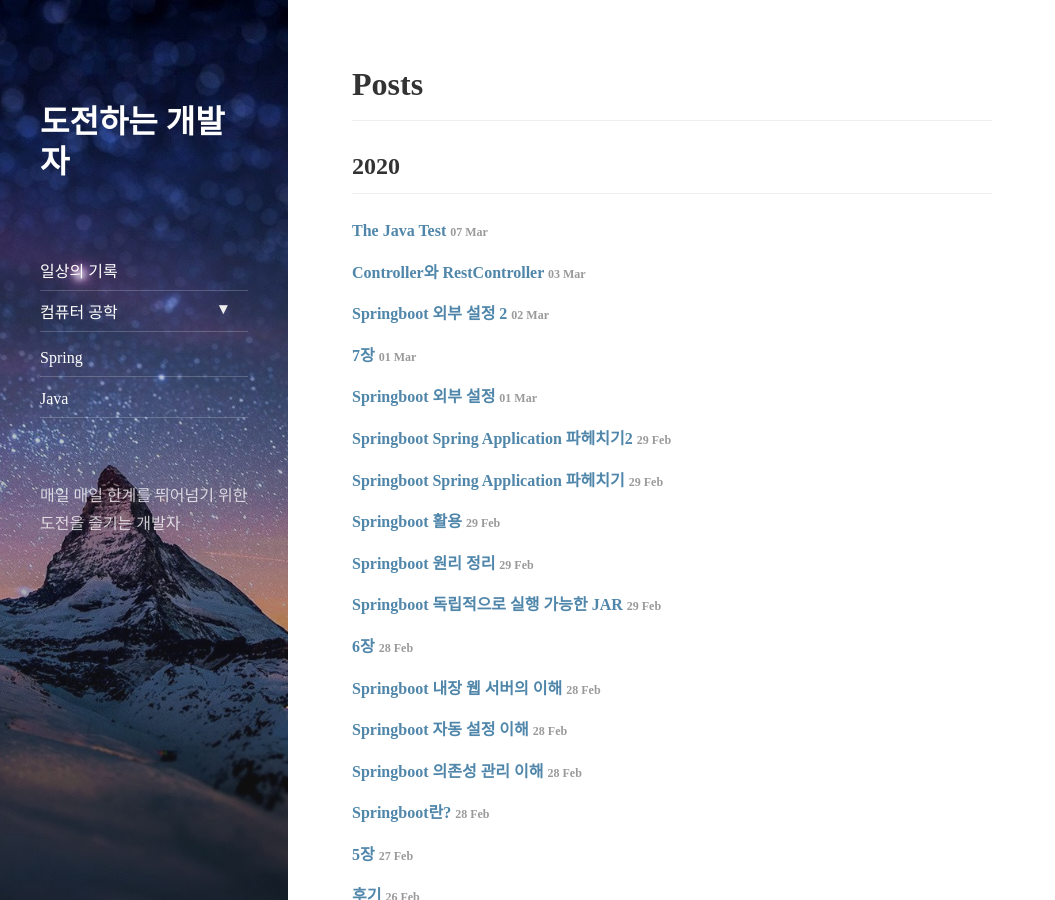
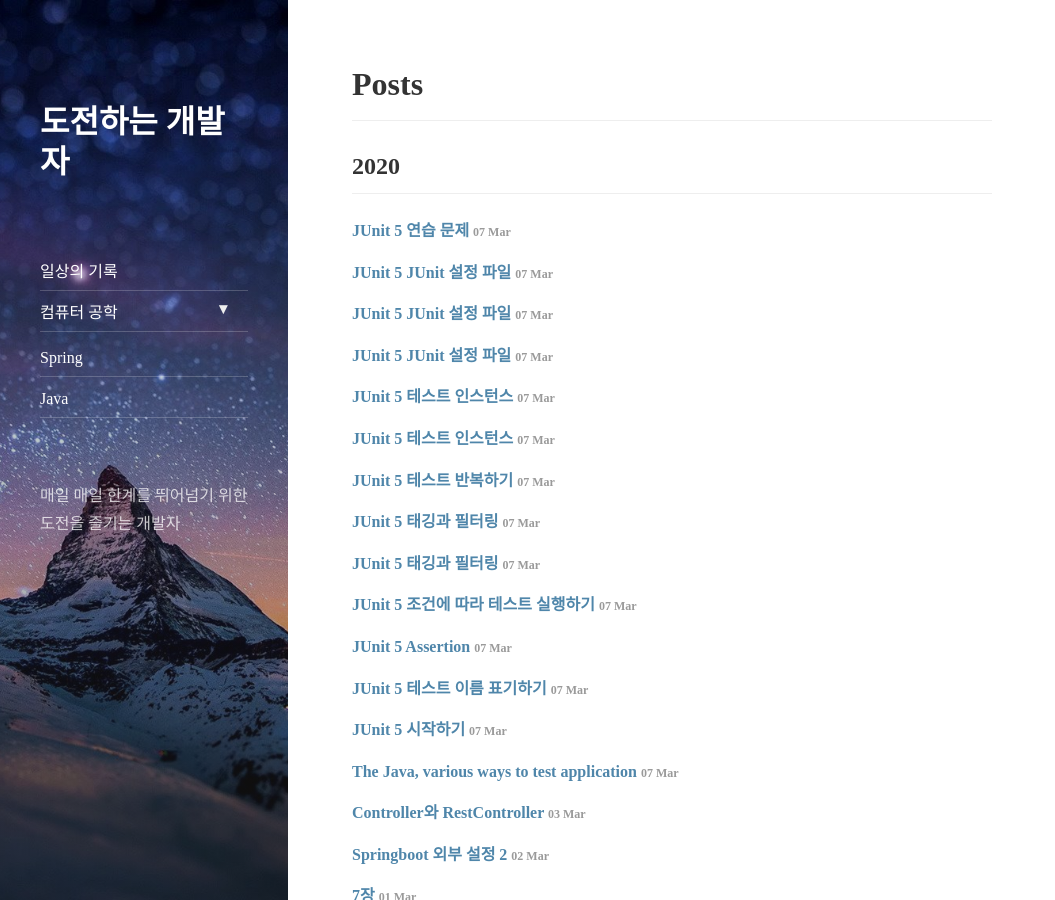
Before and after one commit to minkukjo/minkukjo.github.io, a Jekyll site: the page built from posts.md, in a window 1280 px wide and 900 px high. Shown: the whole window, without its empty margins (0-1055 px from the left). Built offline with Jekyll 4.4.1, drawn with Linux system fonts in a browser that asks for light colours; nearby versions of some CDN libraries; part of the change alters nothing that is shown.

Commit message:
JUnit 5 학습 완료

````diff
--- a/_posts/2020-03-07-Java-01.md
+++ b/_posts/2020-03-07-Java-01.md
@@ -1,6 +1,6 @@
 ---
 layout: post
-title: The Java Test
+title: The Java, various ways to test application
 subtitle: ""
 categories: java
 tags: java
@@ -27,6 +27,8 @@ JUnit 5가 등장하지는 2년이 넘었지만, 그전까진 JUnit4를 사용
 
 JUnit 5는 **Juptier, Vintage, JUnit Platform** 세가지로 이루어져있다.
 
+**JUnit Platform은** 테스트를 실행하는 런처와 테스트 엔진의 API를 제공하는 모듈이다.
+
 Vintage는 구버전을 지원하는 모듈이고, Juptier는 JUnit5를 제공하는 TestEngine API 구현체이다.
 
 여기서는 주로 **Juptier**에 대해서 살펴보도록 하겠다.
--- /dev/null
+++ b/_posts/2020-03-07-Java-02.md
@@ -0,0 +1,57 @@
+---
+layout: post
+title: JUnit 5 시작하기
+subtitle: ""
+categories: java
+tags: java
+comments: false
+---
+
+## The Java JUnit 5 시작하기
+
+백기선님의 강의인 `The Java 애플리케이션을 테스트하는 다양한 방법`을 듣고 공부한 내용을 정리한 글
+
+## JUnit 5 시작하기
+
+```
+Intellij 테스트 클래스 생성 단축키
+Shift+ Ctrl + Commant + T = 테스트 생성
+```
+
+Springboot 2.2 이상부터는 `spring-boot-starter-test`에서 기본적으로 JUnit 5를 사용한다.
+
+## JUnit 5에서 제공하는 애노테이션
+
+### @Test
+
+테스트를 수행할 메소드에 매핑한다.
+
+해당 메소드를 테스트하겠다는 의미.
+
+### @BeforeAll
+
+테스트 코드의 여러 테스트가 실행되기 `전` 때 딱 한번만 호출
+
+static 타입이어야하며 반환값은 없어야한다.
+
+### @AfterAll
+
+테스트 코드의 여러 테스트가 실행된 `후` 때 딱 한번만 호출
+
+static 타입이어야하며 반환값은 없어야한다.
+
+### @BeforeEach
+
+모든 테스트가 실행될 때 마다 실행된다.
+
+### @AfterEach
+
+모든 테스트가 실행될 때 마다 실행된다.
+
+### @Disabled
+
+해당 테스트는 실행하지 않겠다는 애노테이션.
+
+## Reference
+
+백기선님 인프런 강의 `더 자바, 애플리케이션을 테스트하는 다양한 방법`
--- /dev/null
+++ b/_posts/2020-03-07-Java-03.md
@@ -0,0 +1,45 @@
+---
+layout: post
+title: JUnit 5 테스트 이름 표기하기
+subtitle: ""
+categories: java
+tags: java
+comments: false
+---
+
+## The Java JUnit 5 테스트 이름 표기하기
+
+백기선님의 강의인 `The Java 애플리케이션을 테스트하는 다양한 방법`을 듣고 공부한 내용을 정리한 글
+
+## 테스트 이름을 표기하는 방법
+
+기본 표기 전략은 메서드 이름으로 테스트 이름을 구분한다.
+
+### @DisplayNameGeneration
+
+클래스에 사용하면 모든 메서드에 이름 전략을 제공해준다.
+
+가령 my_test_method라고 했을 때 @DisplayNameGeneration 애노테이션 값으로 ReplaceUnderscores라는 클래스 타입을 주면, 언더바를 공백문자로 치환해준다.
+
+### @DisplayNmae
+
+해당 메소드의 이름을 직접 매핑할 수 있는 애노테이션
+
+이모지도 가능하다!
+
+가급적이면 이 방법을 권장한다.
+
+테스트 이름이 길어지는 경우가 많기 때문에 가급적이면 DisplayName을 사용하는 편이 좋다.
+
+```
+Intellij 꿀팁
+
+메소드 안에서 실행하면 해당 단위 테스트만 테스트하며 메소드
+
+밖에서 실행할 경우 클래스 안의 모든 단위 테스트들을 실행함
+```
+
+
+## Reference
+
+백기선님 인프런 강의 `더 자바, 애플리케이션을 테스트하는 다양한 방법`
--- /dev/null
+++ b/_posts/2020-03-07-Java-04.md
@@ -0,0 +1,66 @@
+---
+layout: post
+title: JUnit 5 Assertion
+subtitle: ""
+categories: java
+tags: java
+comments: false
+---
+
+## The Java JUnit 5 Assertion
+
+백기선님의 강의인 `The Java 애플리케이션을 테스트하는 다양한 방법`을 듣고 공부한 내용을 정리한 글
+
+## Assertion이란
+
+테스트의 결과를 검증하기 위한 다양한 메소드 기능을 제공한다.
+
+기본적으로 JUnit이 제공하는 기능이다.
+
+### aasertNotNull(actual)
+
+해당 값이 Null인지를 검사해준다.
+
+### aasertEquals(expect,actual,message)
+
+aasertEquals는 기본적으로 **기대 값, 실제 값, 메시지** 세개의 값을 매개변수로 받는다.
+
+이때 메시지는 람다식이 가능한데, 만약 문자열 연산의 비용이 큰 경우라면 람다식을 사용함으로써 에러가 발생할 때만 문자열 연산을 수행하기 때문에 성능의 이점을 노려볼 수 있다. (Lazy Evaluation)
+
+### assertTrue(actual)
+
+매개변수의 조건이 참인지 확인할 때 사용한다.
+
+### assertAll(executables...)
+
+함수형 인터페이스들을 매개변수로 받을 수 있다.
+
+기본적으로 매개변수들은 람다형으로 선언된다.
+
+가령 테스트를 검증하는 assertNotNull,assertTrue 등의 검증들을 모두 묶어서 한번에 처리가 가능하다.
+
+### assertThrows(expectedType, executable)
+
+내가 만든 예외 메시지와 실제 에러 메시지가 같은지 비교할 때 사용한다.
+
+### assertTimeout(duration, executable)
+
+특정 시간 안에 실행이 완료되는지 확인할때 사용한다.
+
+assertTimeout은 기대한 시간보다 큰 경우 전체 코드를 실행하고 나서 그 시간을 비교한다.
+
+그런데 만약 내가 지정한 시간을 지난 경우 전체 코드를 실행하지 않고 실패처리를 하게 하고 싶은 경우가 있을 수 있다.
+
+이 때 사용하는 메소드가 assertTimeoutPreemptively이다.
+
+assertTimeoutPreemptively를 사용하면 원하는 시간보다 넘어갈 경우 거기서 즉시 테스트 실패를 반환한다.
+
+대신 사용할 때 주의를 요하는데, 만약 Thread Local을 사용하는 코드라면 예상치 못한 결과를 얻을 수도 있다.
+
+## 유사품
+
+AssertJ나 Hermcrest 등과 같이 Aseertion을 좀 더 쉽게 사용할 수 있게 만들어주는 라이브러리들도 존재한다.
+
+## Reference
+
+백기선님 인프런 강의 `더 자바, 애플리케이션을 테스트하는 다양한 방법`
--- /dev/null
+++ b/_posts/2020-03-07-Java-05.md
@@ -0,0 +1,38 @@
+---
+layout: post
+title: JUnit 5 조건에 따라 테스트 실행하기
+subtitle: ""
+categories: java
+tags: java
+comments: false
+---
+
+## The Java JUnit 5 조건에 따라 테스트 실행하기
+
+백기선님의 강의인 `The Java 애플리케이션을 테스트하는 다양한 방법`을 듣고 공부한 내용을 정리한 글
+
+## 조건에 따라 테스트를 실행하는 방법
+
+만약 어떤 특정 테스트코드가 특정 OS, 특정 Java version, 환경변수, 시스템 변수에 따라 실행되거나 실행되지 않아야 한다면 어떻게 해야할까?
+
+이를 해결하기 위해 JUnit Jupiter에서 **assumeTure**라는 메소드를 제공한다.
+
+## assumeTure(actual)
+
+해당 조건 아래의 테스트 코드를 실행하지않고 그대로 테스트를 깨버리는 메소드이다.
+
+## assumingThat(actual,execute)
+
+해당 조건을 만족하면 execute를 실행하라는 메소드이다.
+
+## EnabledOnOs(OS_Type) / DisabledOnOS
+
+해당 운영체제가 어떤 운영체제냐에 따라 실행할지 말지를 결정하는 테스트 애노테이션이다.
+
+배열로 선언하여 여러개의 OS를 검증하는 것도 가능하다.
+
+비슷하게 **@EnabledOnJre**가 있는데 역시 비슷하게 JVM 버전에 따라 테스트를 실행하게 할 수 있다.
+
+## Reference
+
+백기선님 인프런 강의 `더 자바, 애플리케이션을 테스트하는 다양한 방법`
--- /dev/null
+++ b/_posts/2020-03-07-Java-06.md
@@ -0,0 +1,26 @@
+---
+layout: post
+title: JUnit 5 태깅과 필터링
+subtitle: ""
+categories: java
+tags: java
+comments: false
+---
+
+## The Java JUnit 5 태깅과 필터링
+
+백기선님의 강의인 `The Java 애플리케이션을 테스트하는 다양한 방법`을 듣고 공부한 내용을 정리한 글
+
+## 태깅과 필터링이란?
+
+테스트 그룹을 만들고 원하는 테스트 그룹만 테스트를 실행할 수 있는 기능
+
+## @Tag(name:String)
+
+Tag 내부에 들어가는 이름들만 따로 필터링해서 실행할 수 있다.
+
+Intellij에서는 Edit Configuration에서 Test kind를 Tags로 바꾸고 tag expression에 Tag 이름을 적어주면 특정 태그들만 실행할 수 있다.
+
+## Reference
+
+백기선님 인프런 강의 `더 자바, 애플리케이션을 테스트하는 다양한 방법`
--- /dev/null
+++ b/_posts/2020-03-07-Java-07.md
@@ -0,0 +1,26 @@
+---
+layout: post
+title: JUnit 5 태깅과 필터링
+subtitle: ""
+categories: java
+tags: java
+comments: false
+---
+
+## The Java JUnit 5 태깅과 필터링
+
+백기선님의 강의인 `The Java 애플리케이션을 테스트하는 다양한 방법`을 듣고 공부한 내용을 정리한 글
+
+## 태깅과 필터링이란?
+
+테스트 그룹을 만들고 원하는 테스트 그룹만 테스트를 실행할 수 있는 기능
+
+## @Tag(name:String)
+
+Tag 내부에 들어가는 이름들만 따로 필터링해서 실행할 수 있다.
+
+Intellij에서는 Edit Configuration에서 Test kind를 Tags로 바꾸고 tag expression에 Tag 이름을 적어주면 특정 태그들만 실행할 수 있다.
+
+## Reference
+
+백기선님 인프런 강의 `더 자바, 애플리케이션을 테스트하는 다양한 방법`
--- /dev/null
+++ b/_posts/2020-03-07-Java-08.md
@@ -0,0 +1,34 @@
+---
+layout: post
+title: JUnit 5 테스트 반복하기
+subtitle: ""
+categories: java
+tags: java
+comments: false
+---
+
+## The Java JUnit 5 테스트 반복하기
+
+백기선님의 강의인 `The Java 애플리케이션을 테스트하는 다양한 방법`을 듣고 공부한 내용을 정리한 글
+
+## 테스트를 반복하는 방법
+
+테스트를 여러번 실행해야하는 상황이 있을 수 있다.
+
+## RepeatedTest(Count)
+
+Count에 반복 횟수 값을 넣어주면 테스트를 여러번 반복하는 것이 가능하다.
+
+또한 해당 애노테이션이 달려있는 메소드에 RepetitionInfo 타입의 매개변수를 받아 현재 몇번 째 반복이 되고 있는 테스트인지 코드상에서 확인할 수 있다.
+
+```
+Intellij 단축키
+
+Command+P를 누르면 해당 파라미터로 어떤 것을 넣어야하는지 알 수 있다.
+```
+
+
+
+## Reference
+
+백기선님 인프런 강의 `더 자바, 애플리케이션을 테스트하는 다양한 방법`
--- /dev/null
+++ b/_posts/2020-03-07-Java-09.md
@@ -0,0 +1,34 @@
+---
+layout: post
+title: JUnit 5 테스트 인스턴스
+subtitle: ""
+categories: java
+tags: java
+comments: false
+---
+
+## The Java JUnit 5 테스트 인스턴스
+
+백기선님의 강의인 `The Java 애플리케이션을 테스트하는 다양한 방법`을 듣고 공부한 내용을 정리한 글
+
+## 테스트 인스턴스
+
+JUnit이 테스트를 실행할 때 해당 클래스의 인스턴스를 만들어야한다.
+
+그런데 이 테스트의 인스턴스는 매 테스트가 실행될 때 마다 새롭게 인스턴스가 생성된다.
+
+**즉 매 테스트 메소드가 실행할 때 마다 JUnit은 해당 메소드를 가진 클래스 인스턴스를 계속 생성한다는 의미**이다.
+
+그렇기 때문에 테스트간의 의존성을 갖지않게 하는 것이 좋다.
+
+JUnit 5에서는 이 기본 전략을 **바꾸는 것**이 가능하다.
+
+## @TestInstance(LifeCycle)
+
+인스턴스 생성 전략을 설정할 수 있는 애노테이션이다.
+
+LifeCycle에 전략을 PER_CLASS로 줄 경우 하나의 인스턴스만 생성되며 @BeforeAll과 @AfterAll을 static 메서드로 선언하지 않아도 된다. (당연한 이야기)
+
+## Reference
+
+백기선님 인프런 강의 `더 자바, 애플리케이션을 테스트하는 다양한 방법`
--- /dev/null
+++ b/_posts/2020-03-07-Java-10.md
@@ -0,0 +1,34 @@
+---
+layout: post
+title: JUnit 5 테스트 인스턴스
+subtitle: ""
+categories: java
+tags: java
+comments: false
+---
+
+## The Java JUnit 5 테스트 인스턴스
+
+백기선님의 강의인 `The Java 애플리케이션을 테스트하는 다양한 방법`을 듣고 공부한 내용을 정리한 글
+
+## 테스트 인스턴스
+
+JUnit이 테스트를 실행할 때 해당 클래스의 인스턴스를 만들어야한다.
+
+그런데 이 테스트의 인스턴스는 매 테스트가 실행될 때 마다 새롭게 인스턴스가 생성된다.
+
+**즉 매 테스트 메소드가 실행할 때 마다 JUnit은 해당 메소드를 가진 클래스 인스턴스를 계속 생성한다는 의미**이다.
+
+그렇기 때문에 테스트간의 의존성을 갖지않게 하는 것이 좋다.
+
+JUnit 5에서는 이 기본 전략을 **바꾸는 것**이 가능하다.
+
+## @TestInstance(LifeCycle)
+
+인스턴스 생성 전략을 설정할 수 있는 애노테이션이다.
+
+LifeCycle에 전략을 PER_CLASS로 줄 경우 하나의 인스턴스만 생성되며 @BeforeAll과 @AfterAll을 static 메서드로 선언하지 않아도 된다. (당연한 이야기)
+
+## Reference
+
+백기선님 인프런 강의 `더 자바, 애플리케이션을 테스트하는 다양한 방법`
--- /dev/null
+++ b/_posts/2020-03-07-Java-11.md
@@ -0,0 +1,38 @@
+---
+layout: post
+title: JUnit 5 JUnit 설정 파일
+subtitle: ""
+categories: java
+tags: java
+comments: false
+---
+
+## The Java JUnit 5 JUnit 설정 파일
+
+백기선님의 강의인 `The Java 애플리케이션을 테스트하는 다양한 방법`을 듣고 공부한 내용을 정리한 글
+
+## JUnit5: junit-platform.properties
+
+JUnit 설정 파일로, 클래스패스 루트 (src/test/resources/)에 넣어두면 적용된다.
+
+기능은 다음과 같다.
+
+### 테스트 인스턴스 라이프 사이클 설정
+
+junit.jupiter.testinstance.lifecycle.default = per_class
+
+### 확장 팩 자동 감지 기능
+
+junit.jupiter.extensions.autodetection.enabled = true
+
+### @Disalbed 무시하고 실행하기
+
+junit.jupiter.conditions.deactive = org.junit.*DisabledCondition
+
+### 테스트 이름 표기 전략 설정
+
+junit.jupiter.displayname.generator.default = org.junit.jupiter.api.DisplayNameGenerator$ReplaceUnderscores
+
+## Reference
+
+백기선님 인프런 강의 `더 자바, 애플리케이션을 테스트하는 다양한 방법`
--- /dev/null
+++ b/_posts/2020-03-07-Java-12.md
@@ -0,0 +1,38 @@
+---
+layout: post
+title: JUnit 5 JUnit 설정 파일
+subtitle: ""
+categories: java
+tags: java
+comments: false
+---
+
+## The Java JUnit 5 JUnit 설정 파일
+
+백기선님의 강의인 `The Java 애플리케이션을 테스트하는 다양한 방법`을 듣고 공부한 내용을 정리한 글
+
+## JUnit5: junit-platform.properties
+
+JUnit 설정 파일로, 클래스패스 루트 (src/test/resources/)에 넣어두면 적용된다.
+
+기능은 다음과 같다.
+
+### 테스트 인스턴스 라이프 사이클 설정
+
+junit.jupiter.testinstance.lifecycle.default = per_class
+
+### 확장 팩 자동 감지 기능
+
+junit.jupiter.extensions.autodetection.enabled = true
+
+### @Disalbed 무시하고 실행하기
+
+junit.jupiter.conditions.deactive = org.junit.*DisabledCondition
+
+### 테스트 이름 표기 전략 설정
+
+junit.jupiter.displayname.generator.default = org.junit.jupiter.api.DisplayNameGenerator$ReplaceUnderscores
+
+## Reference
+
+백기선님 인프런 강의 `더 자바, 애플리케이션을 테스트하는 다양한 방법`
--- /dev/null
+++ b/_posts/2020-03-07-Java-13.md
@@ -0,0 +1,38 @@
+---
+layout: post
+title: JUnit 5 JUnit 설정 파일
+subtitle: ""
+categories: java
+tags: java
+comments: false
+---
+
+## The Java JUnit 5 JUnit 설정 파일
+
+백기선님의 강의인 `The Java 애플리케이션을 테스트하는 다양한 방법`을 듣고 공부한 내용을 정리한 글
+
+## JUnit5: junit-platform.properties
+
+JUnit 설정 파일로, 클래스패스 루트 (src/test/resources/)에 넣어두면 적용된다.
+
+기능은 다음과 같다.
+
+### 테스트 인스턴스 라이프 사이클 설정
+
+junit.jupiter.testinstance.lifecycle.default = per_class
+
+### 확장 팩 자동 감지 기능
+
+junit.jupiter.extensions.autodetection.enabled = true
+
+### @Disalbed 무시하고 실행하기
+
+junit.jupiter.conditions.deactive = org.junit.*DisabledCondition
+
+### 테스트 이름 표기 전략 설정
+
+junit.jupiter.displayname.generator.default = org.junit.jupiter.api.DisplayNameGenerator$ReplaceUnderscores
+
+## Reference
+
+백기선님 인프런 강의 `더 자바, 애플리케이션을 테스트하는 다양한 방법`
--- /dev/null
+++ b/_posts/2020-03-07-Java-14.md
@@ -0,0 +1,42 @@
+---
+layout: post
+title: JUnit 5 연습 문제
+subtitle: ""
+categories: java
+tags: java
+comments: false
+---
+
+## The Java JUnit 5 연습 문제
+
+백기선님의 강의인 `The Java 애플리케이션을 테스트하는 다양한 방법`을 듣고 공부한 내용을 정리한 글
+
+## 왜함?
+
+수업을 잘 들었는지 자가 진단을 하기 위해 해보는 연습 문제
+
+## 연습 문제 답
+
+1. @DisplayName
+
+2. junit jupiter // 틀림 junit platform임
+
+3. @Tag
+
+4. assertAll
+
+5. RUNTIME시에도 유지
+
+6. 2
+
+7. PERCLASS, 정확히 기억 안남 // OderAnnotation
+
+8. 정확히 기억 안남, 기억 안남 // ParamterizeTest, AggregateWith
+
+## 끝
+
+여기까지가 JUnit 5에 대한 내용이었고 다음은 Mockito에 대해서 알아보도록 하자.
+
+## Reference
+
+백기선님 인프런 강의 `더 자바, 애플리케이션을 테스트하는 다양한 방법`
````
